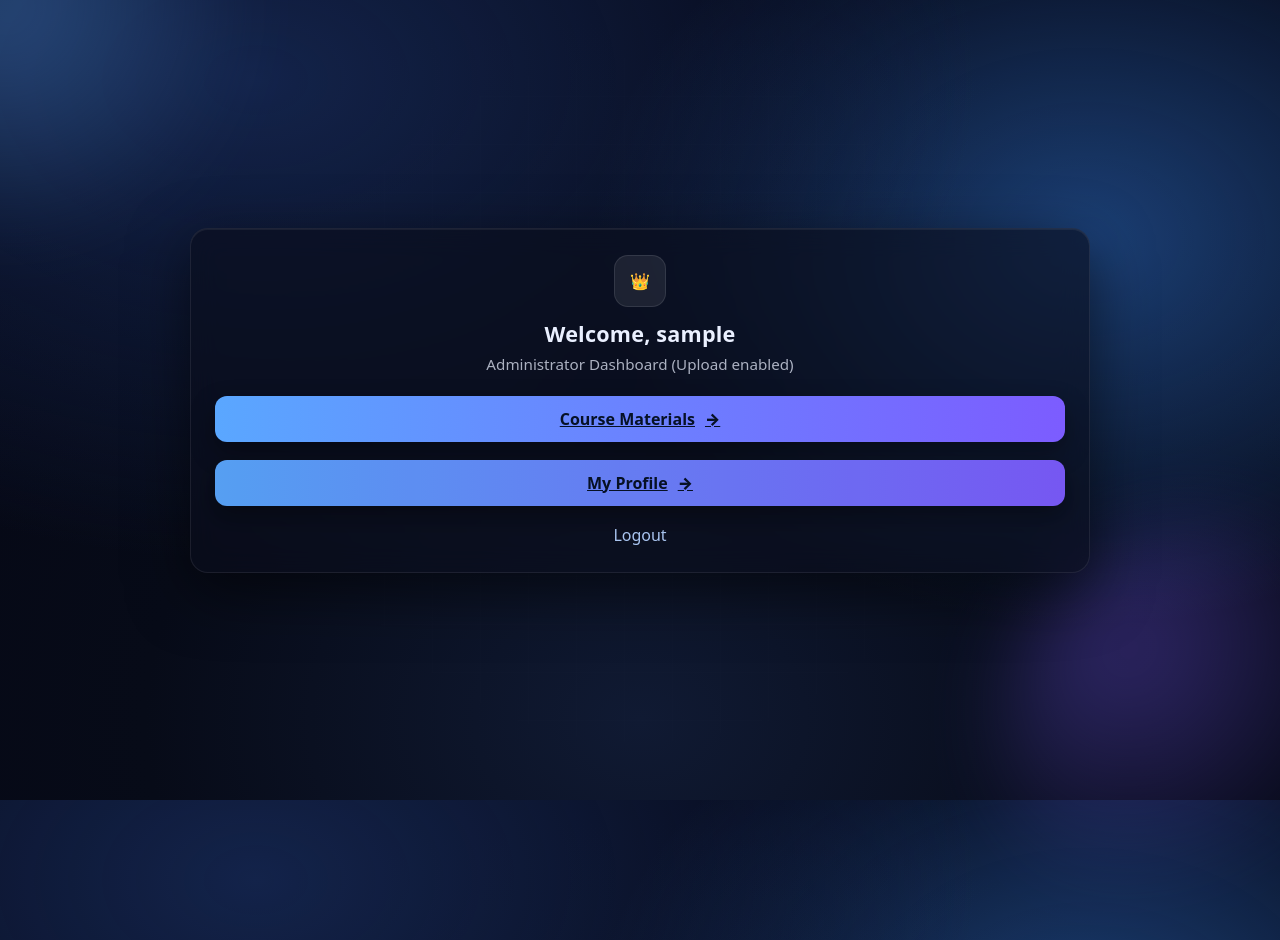
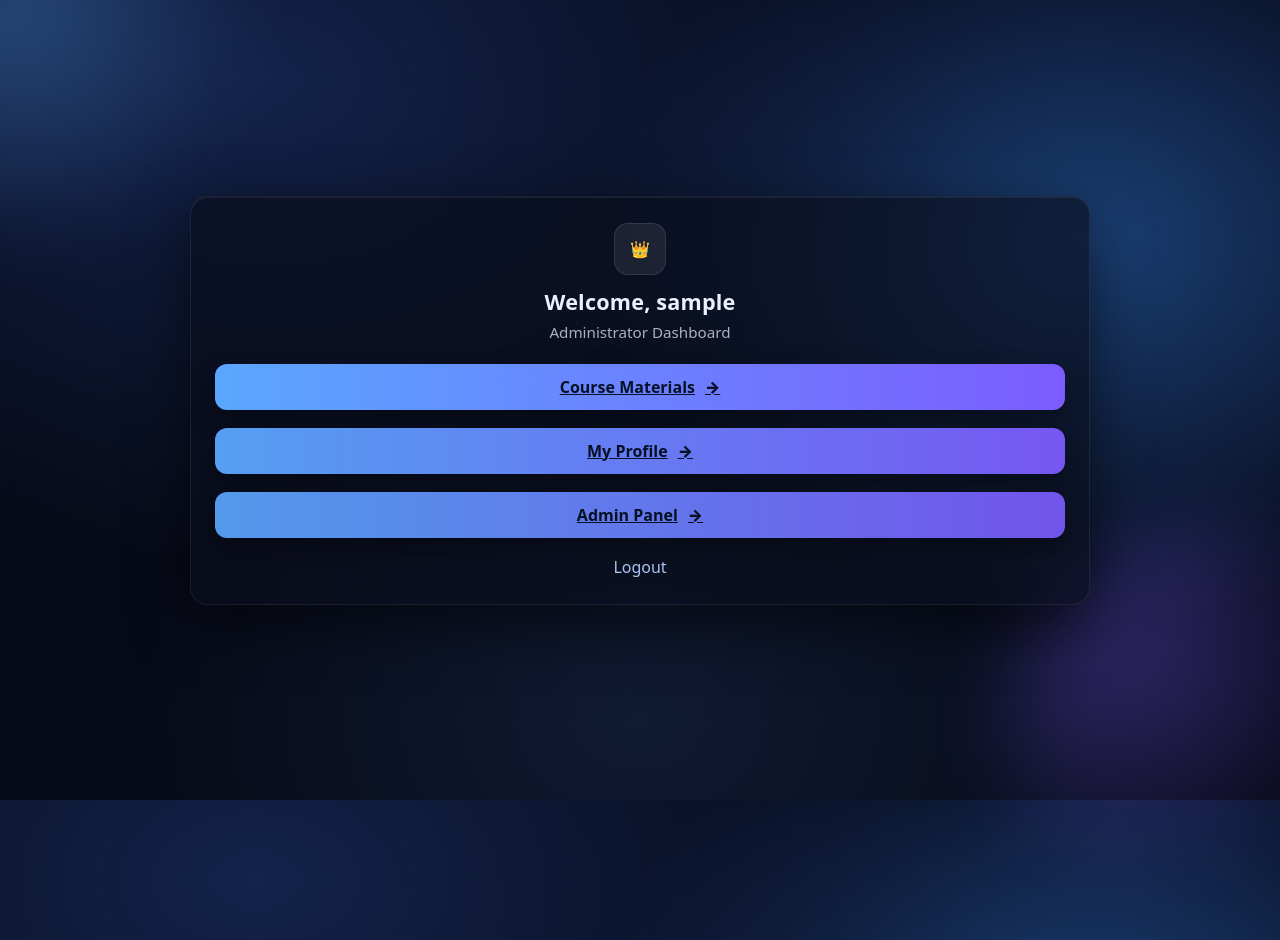
Before and after one commit to EnglishEdu28/TheEngEdu28, a Flask app: page /dashboard in a window 1280 px wide; the page is wider, and only the part inside the window is pictured. Run offline with Flask 3, Linux system fonts and the light colour scheme; the visitor is signed in with stand-in values (Sample User, id 1).

Commit message:
Update dashboard.html

```diff
--- a/templates/dashboard.html
+++ b/templates/dashboard.html
@@ -16,26 +16,19 @@
         {% if session.get("is_admin") %}👑{% else %}🎓{% endif %}
       </div>
       <h1>Welcome, {{ username }}</h1>
-      <p>
-        {% if session.get("is_admin") %}
-          Administrator Dashboard (Upload enabled)
-        {% else %}
-          Student Dashboard (Download only)
-        {% endif %}
-      </p>
+      <p>{% if session.get("is_admin") %}Administrator{% else %}Student{% endif %} Dashboard</p>
     </header>
 
     <div style="display:grid; gap:14px; margin-top:18px;">
-      <a href="{{ url_for('files') }}" class="btn">
-        Course Materials <span class="btn-arrow">→</span>
-      </a>
+      <a href="{{ url_for('files') }}" class="btn">Course Materials <span class="btn-arrow">→</span></a>
+      <a href="{{ url_for('profile') }}" class="btn" style="filter: brightness(0.95);">My Profile <span class="btn-arrow">→</span></a>
 
-      <a href="{{ url_for('profile') }}" class="btn" style="filter: brightness(0.95);">
-        My Profile <span class="btn-arrow">→</span>
-      </a>
+      {% if session.get("is_admin") %}
+        <a href="{{ url_for('admin_panel') }}" class="btn" style="filter: brightness(0.92);">Admin Panel <span class="btn-arrow">→</span></a>
+      {% endif %}
     </div>
 
-    <div style="margin-top: 18px; text-align:center;">
+    <div style="margin-top:18px; text-align:center;">
       <a href="{{ url_for('logout') }}" class="link">Logout</a>
     </div>
 
```
